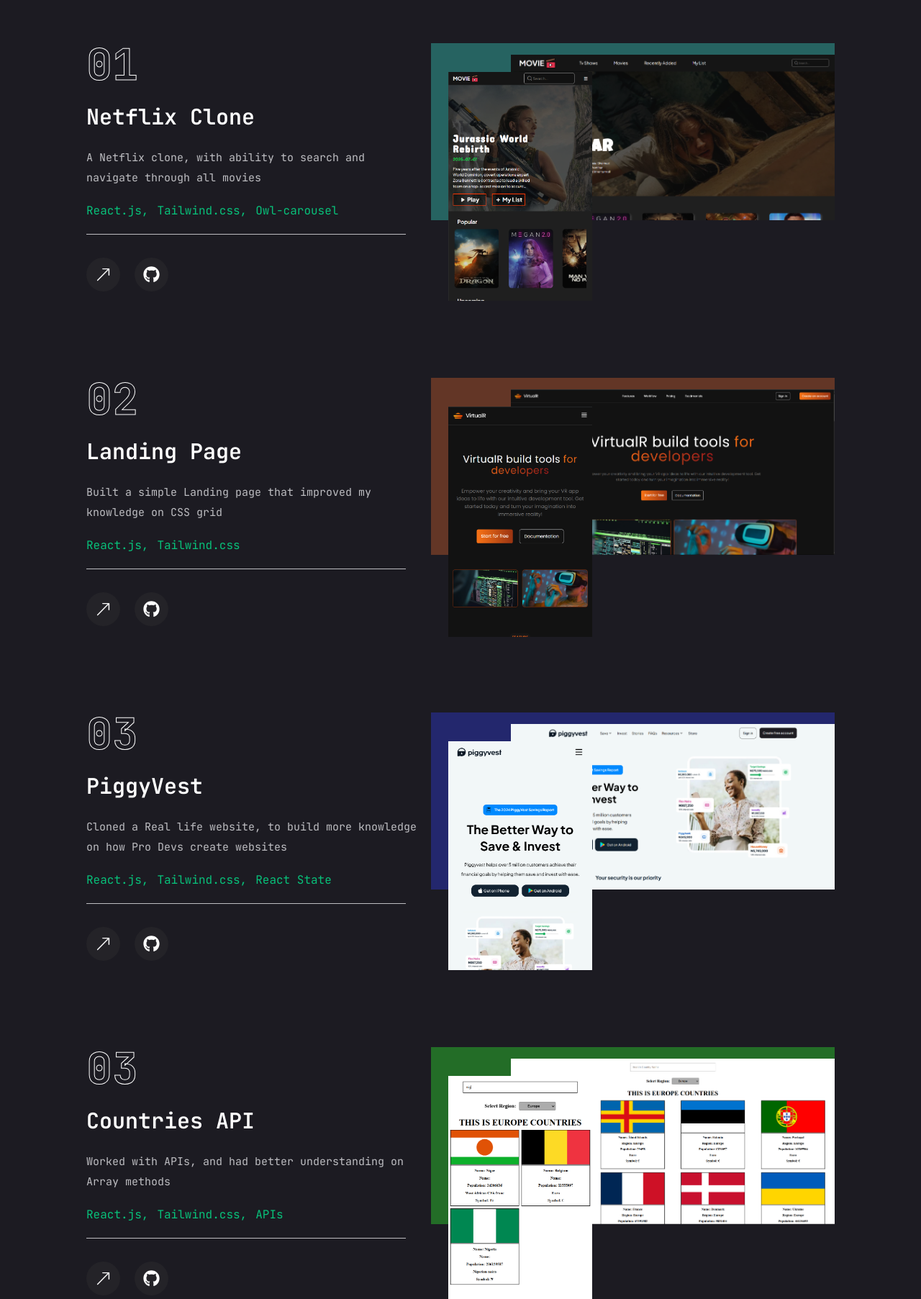
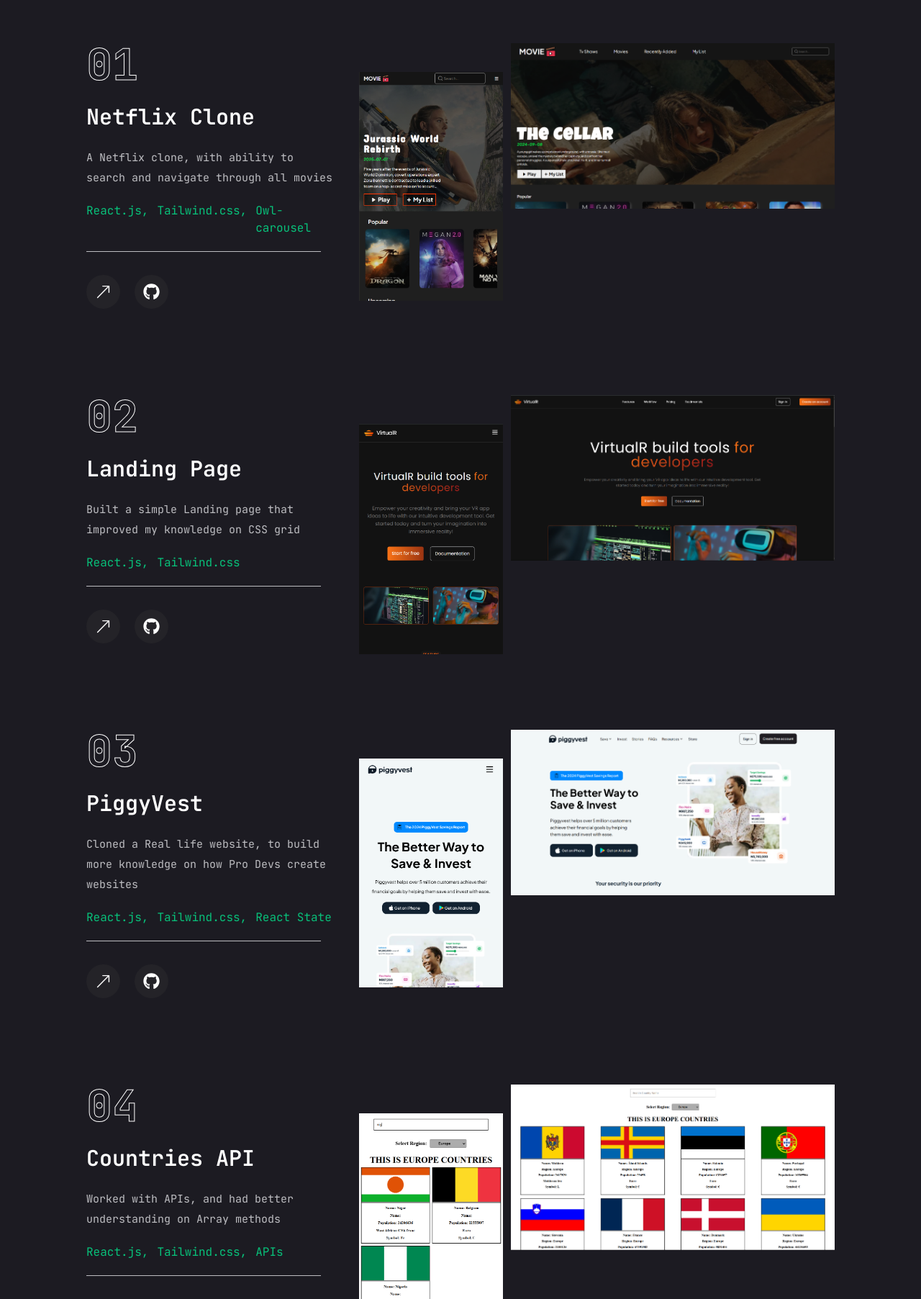
Before and after one commit to untitledDev9/my_portfolio, a React (Vite) app in the folder my-portfolio/: page / in a window 1280 px wide. Shown: the part 1430-3235 px from the top of the page at 72% size. Built offline with nearby package versions, Linux system fonts and the light colour scheme.

Commit message:
did tablet

```diff
--- a/my-portfolio/src/component/Projects.jsx
+++ b/my-portfolio/src/component/Projects.jsx
@@ -12,14 +12,14 @@
 
 const Projects = () => {
   return (
-    <div className=' flex-col flex gap-30'>
+    <div className=' flex-col flex gap-30 max-tablet:gap-22'>
 
 
 
 
       <a href="https://movie-api-delta-dun.vercel.app/" target='blank'>
-        <div className=' width flex gap-3'>
-          <div className='w-[50%]  flex flex-col gap-5'>
+        <div className=' width flex gap-3 max-tablet:flex-col'>
+          <div className='w-[50%]  flex flex-col gap-5 max-tablet:w-full'>
             <h2 className=" font-bold text-6xl text-transparent stroke-text">01</h2>
             <p className=' font-semibold text-white text-[30px]'>Netflix Clone</p>
             <p className=' leading-7 text-[15px] text-[#BDBDC1]'> A Netflix clone, with ability to search and navigate through all movies</p>
@@ -29,16 +29,18 @@
               <p>Owl-carousel</p>
             </div>
             <div className=' w-[95%] h-[1px] bg-[#BDBDC1] mb-3'></div>
-            <div className='  flex gap-5'>
+            <div className='  flex gap-5 max-tablet:mx-auto max-tablet:my-3'>
               <a href="https://movie-api-delta-dun.vercel.app/ "><div className='text-white hover:text-[#00FD9A] bg-[#33333355] rounded-full p-3 ' ><BsArrowUpRight size={23} /></div></a>
               <a href="https://github.com/untitledDev9/movie-api"><div className='text-white hover:text-[#00FD9A] bg-[#33333355] rounded-full p-3 ' ><FaGithub size={23} /></div></a>
             </div>
           </div>
-          <div className='flex items-center justify-end bg-[#266361] relative max-Laptop:bg-amber-700 max-Laptop:w-[50%] h-fit pt-4 w-[60%] hover:pt-0 transition-all duration-400 ease-in-out'>
-            <div className=' w-[450px] hover:w-[480px] transition-all duration-400 ease-in-out max-Laptop:hover:w-[450px]'>
+          <div className='flex items-center justify-end bg-[#266361] relative max-Laptop:w-[50%] h-fit pt-4 w-[60%] hover:pt-0 transition-all duration-400 ease-in-out
+          max-tablet:w-full max-tablet:justify-center max-tablet:bg-[#3330] max-tablet:transition-none max-tablet:pt-0'
+          >
+            <div className=' w-[450px] hover:w-[480px] transition-all duration-400 ease-in-out max-Laptop:hover:w-[450px] max-tablet:transition-none'>
               <img src={Movie} alt="" />
             </div>
-            <div className=' w-[200px] absolute top-10 left-6 max-Laptop:w-[140px]'>
+            <div className=' w-[200px] absolute top-10 left-6 max-Laptop:w-[140px] max-tablet:hidden'>
               <img src={Movie2} alt="" />
             </div>
           </div>
@@ -49,8 +51,8 @@
 
 
       <a href="https://virtual-r-vert.vercel.app/" target='blank'>
-        <div className=' width flex gap-3'>
-          <div className='w-[50%]  flex flex-col gap-5'>
+        <div className=' width flex gap-3 max-tablet:flex-col'>
+          <div className='w-[50%]  flex flex-col gap-5 max-tablet:w-full'>
             <h2 className=" font-bold text-6xl text-transparent stroke-text">02</h2>
             <p className=' font-semibold text-white text-[30px]'>Landing Page</p>
             <p className=' leading-7 text-[15px] text-[#BDBDC1]'>Built a simple Landing page that improved my knowledge on CSS grid</p>
@@ -60,16 +62,18 @@
 
             </div>
             <div className=' w-[95%] h-[1px] bg-[#BDBDC1] mb-3'></div>
-            <div className='  flex gap-5'>
+            <div className='  flex gap-5 max-tablet:mx-auto max-tablet:my-3'>
               <a href="https://virtual-r-vert.vercel.app/ "><div className='text-white hover:text-[#00FD9A] bg-[#33333355] rounded-full p-3 ' ><BsArrowUpRight size={23} /></div></a>
               <a href="https://github.com/untitledDev9/VirtualR"><div className='text-white hover:text-[#00FD9A] bg-[#33333355] rounded-full p-3 ' ><FaGithub size={23} /></div></a>
             </div>
           </div>
-          <div className='flex items-center justify-end bg-[#633626] relative max-Laptop:bg-amber-700 max-Laptop:w-[50%] h-fit pt-4 w-[60%] hover:pt-0 transition-all duration-400 ease-in-out'>
-            <div className=' w-[450px] hover:w-[480px] transition-all duration-400 ease-in-out max-Laptop:hover:w-[450px]'>
+          <div className='flex items-center justify-end bg-[#633626] relative max-Laptop:w-[50%] h-fit pt-4 w-[60%] hover:pt-0 transition-all duration-400 ease-in-out
+          max-tablet:w-full max-tablet:justify-center max-tablet:bg-[#3330] max-tablet:transition-none max-tablet:pt-0
+          '>
+            <div className=' w-[450px] hover:w-[480px] transition-all duration-400 ease-in-out max-Laptop:hover:w-[450px] max-tablet:transition-none'>
               <img src={virtual} alt="" />
             </div>
-            <div className=' w-[200px] absolute top-10 left-6 max-Laptop:w-[140px]'>
+            <div className=' w-[200px] absolute top-10 left-6 max-Laptop:w-[140px] max-tablet:hidden'>
               <img src={virtual2} alt="" />
             </div>
           </div>
@@ -79,8 +83,8 @@
 
 
       <a href="https://piggy-vest-full-function.vercel.app/" target='blank'>
-        <div className=' width flex gap-3'>
-          <div className='w-[50%]  flex flex-col gap-5'>
+        <div className=' width flex gap-3 max-tablet:flex-col'>
+          <div className='w-[50%]  flex flex-col gap-5 max-tablet:w-full'>
             <h2 className=" font-bold text-6xl text-transparent stroke-text">03</h2>
             <p className=' font-semibold text-white text-[30px]'>PiggyVest</p>
             <p className=' leading-7 text-[15px] text-[#BDBDC1]'>Cloned a Real life website, to build more knowledge on how Pro Devs create websites</p>
@@ -90,16 +94,18 @@
               <p>React State</p>
             </div>
             <div className=' w-[95%] h-[1px] bg-[#BDBDC1] mb-3'></div>
-            <div className='  flex gap-5'>
+            <div className='  flex gap-5 max-tablet:mx-auto max-tablet:my-3'>
               <a href="https://piggy-vest-full-function.vercel.app/"><div className='text-white hover:text-[#00FD9A] bg-[#33333355] rounded-full p-3 ' ><BsArrowUpRight size={23} /></div></a>
               <a href="https://github.com/untitledDev9/piggyVest-full-function"><div className='text-white hover:text-[#00FD9A] bg-[#33333355] rounded-full p-3 ' ><FaGithub size={23} /></div></a>
             </div>
           </div>
-          <div className='flex items-center justify-end bg-[#23276d] relative max-Laptop:bg-amber-700 max-Laptop:w-[50%] h-fit pt-4 w-[60%] hover:pt-0 transition-all duration-400 ease-in-out'>
-            <div className=' w-[450px] hover:w-[480px] transition-all duration-400 ease-in-out max-Laptop:hover:w-[450px]'>
+          <div className='flex items-center justify-end bg-[#23276d] relative max-Laptop:w-[50%] h-fit pt-4 w-[60%] hover:pt-0 transition-all duration-400 ease-in-out
+          max-tablet:w-full max-tablet:justify-center max-tablet:bg-[#3330] max-tablet:transition-none max-tablet:pt-0
+          '>
+            <div className=' w-[450px] hover:w-[480px] transition-all duration-400 ease-in-out max-Laptop:hover:w-[450px] max-tablet:transition-none'>
               <img src={piggy} alt="" />
             </div>
-            <div className=' w-[200px] absolute top-10 left-6 max-Laptop:w-[140px]'>
+            <div className=' w-[200px] absolute top-10 left-6 max-Laptop:w-[140px] max-tablet:hidden'>
               <img src={piggy2} alt="" />
             </div>
           </div>
@@ -109,9 +115,9 @@
 
 
       <a href="https://country-api-gray.vercel.app/" target='blank'>
-        <div className=' width flex gap-3'>
-          <div className='w-[50%]  flex flex-col gap-5'>
-            <h2 className=" font-bold text-6xl text-transparent stroke-text">03</h2>
+        <div className=' width flex gap-3 max-tablet:flex-col'>
+          <div className='w-[50%]  flex flex-col gap-5 max-tablet:w-full'>
+            <h2 className=" font-bold text-6xl text-transparent stroke-text">04</h2>
             <p className=' font-semibold text-white text-[30px]'>Countries API</p>
             <p className=' leading-7 text-[15px] text-[#BDBDC1]'>Worked with APIs, and had better understanding on Array methods</p>
             <div className=' flex gap-3 text-[#08c17a]'>
@@ -120,16 +126,18 @@
               <p>APIs</p>
             </div>
             <div className=' w-[95%] h-[1px] bg-[#BDBDC1] mb-3'></div>
-            <div className='  flex gap-5'>
+            <div className='  flex gap-5 max-tablet:mx-auto max-tablet:my-3'>
               <a href="https://country-api-gray.vercel.app/ "><div className='text-white hover:text-[#00FD9A] bg-[#33333355] rounded-full p-3 ' ><BsArrowUpRight size={23} /></div></a>
               <a href="https://github.com/untitledDev9/Country-Api"><div className='text-white hover:text-[#00FD9A] bg-[#33333355] rounded-full p-3 ' ><FaGithub size={23} /></div></a>
             </div>
           </div>
-          <div className='flex items-center justify-end bg-[#236d27] relative max-Laptop:bg-amber-700 max-Laptop:w-[50%] h-fit pt-4 w-[60%] hover:pt-0 transition-all duration-400 ease-in-out'>
-            <div className=' w-[450px] hover:w-[480px] transition-all duration-400 ease-in-out max-Laptop:hover:w-[450px]'>
+          <div className='flex items-center justify-end bg-[#236d27] relative max-Laptop:w-[50%] h-fit pt-4 w-[60%] hover:pt-0 transition-all duration-400 ease-in-out
+          max-tablet:w-full max-tablet:justify-center max-tablet:bg-[#3330] max-tablet:transition-none max-tablet:pt-0
+          '>
+            <div className=' w-[450px] hover:w-[480px] transition-all duration-400 ease-in-out max-Laptop:hover:w-[450px] max-tablet:transition-none'>
               <img src={country} alt="" />
             </div>
-            <div className=' w-[200px] absolute top-10 left-6 max-Laptop:w-[140px]'>
+            <div className=' w-[200px] absolute top-10 left-6 max-Laptop:w-[140px] max-tablet:hidden'>
               <img src={country2} alt="" />
             </div>
           </div>
```
Also changed, not shown: my-portfolio/src/component/Numbers.jsx (+13 -13 lines).
